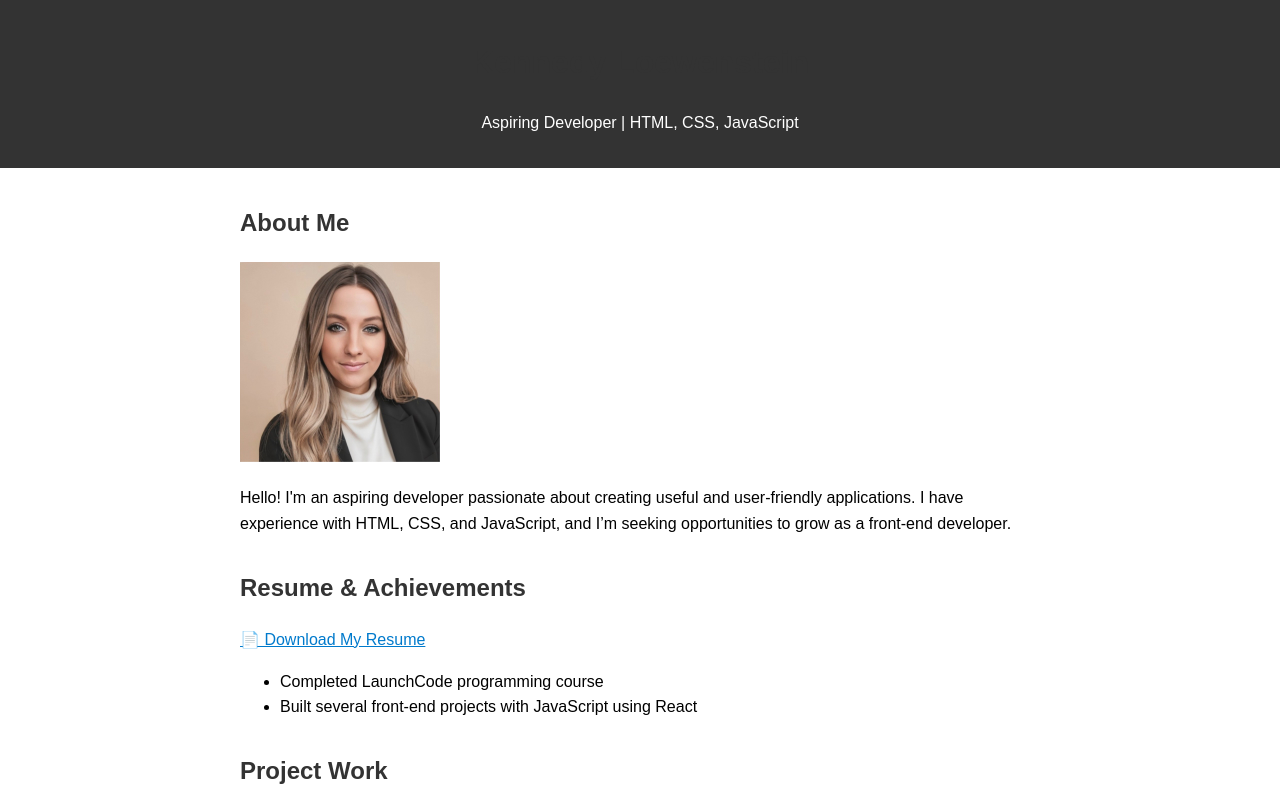
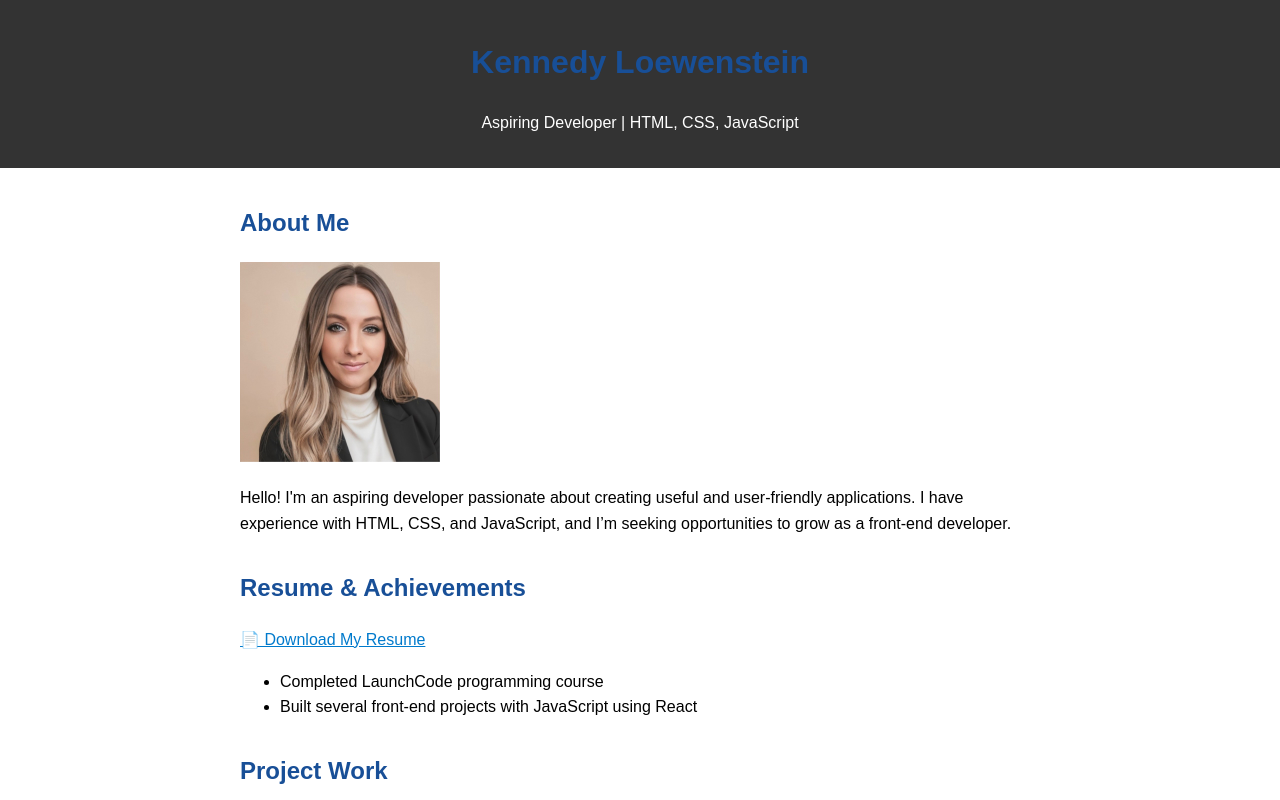
Before and after one commit to kvloewenstein/kvloewenstein.github.io, a plain HTML site: page index.html in a window 1280 px wide. Shown: the top 800 px of the page. Drawn offline with Linux system fonts and the light colour scheme.

Commit message:
fixed issue

```diff
--- a/index.html
+++ b/index.html
@@ -8,7 +8,7 @@
     body { font-family: Arial, sans-serif; margin: 0; padding: 0; line-height: 1.6; }
     header, footer { background: #333; color: #fff; text-align: center; padding: 1rem; }
     main { padding: 1rem; max-width: 800px; margin: auto; }
-    h1, h2 { color: #333; }
+    h1, h2 { color: #184f97; }
     .project img { max-width: 100%; height: auto; border: 1px solid #ccc; }
     section { margin-bottom: 2rem; }
     a { color: #007acc; }
```
